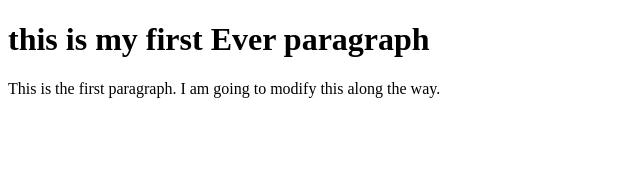
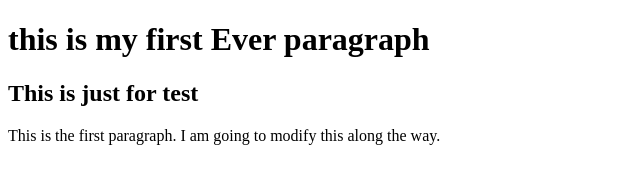
Before and after one commit to abdishakurahmed/mypersonalwebsite, a plain HTML site: page index.html in a window 1280 px wide. Shown: the whole page, without its empty margins (0-640 px from the left). Drawn offline with Linux system fonts and the light colour scheme.

Commit message:
I just added a heading

```diff
--- a/index.html
+++ b/index.html
@@ -2,6 +2,7 @@
 <html lang="en-us">
 <body>
     <h1>this is my first Ever paragraph</h1>
+    <h2>This is just for test</h2>
     <p>This is the first paragraph. I am going to modify this along the way.</p>
 </body>
 </html>
```
